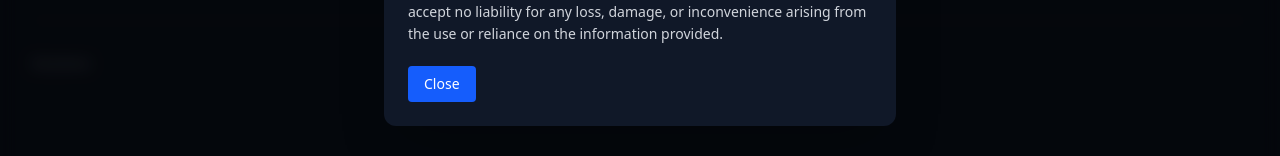
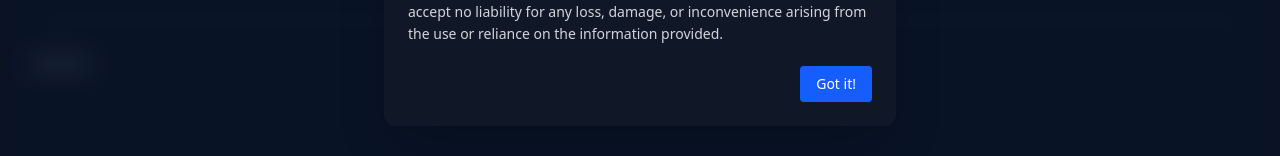
Before and after one commit to Jody328/fuelprice-sa, a React (Vite) app: page / in a window 1280 px wide. Both pictures are taken after a click on the button "Disclaimer". Shown: the part 483-639 px from the top of the page. Built offline with nearby package versions, Linux system fonts and the light colour scheme; no server answers; the database is empty.

Commit message:
Change backdrop effect

```diff
--- a/src/components/DisclaimerModal.tsx
+++ b/src/components/DisclaimerModal.tsx
@@ -43,7 +43,7 @@ export default function DisclaimerModal() {
         {isOpen && (
           <>
             <motion.div
-              className="fixed inset-0 z-40 bg-black/70 backdrop-blur-sm"
+              className="fixed inset-0 z-40 bg-black/20 backdrop-blur-md backdrop-saturate-150"
               initial={{ opacity: 0 }}
               animate={{ opacity: 1 }}
               exit={{ opacity: 0 }}
@@ -82,12 +82,14 @@ export default function DisclaimerModal() {
                     the information provided.
                   </p>
                 </div>
-                <button
-                  onClick={() => setIsOpen(false)}
-                  className="mt-5 px-4 py-2 text-sm bg-blue-600 text-white rounded hover:bg-blue-500 transition-colors"
-                >
-                  Close
-                </button>
+                <div className="mt-5 flex justify-end">
+                  <button
+                    onClick={() => setIsOpen(false)}
+                    className="px-4 py-2 text-sm bg-blue-600 text-white rounded hover:bg-blue-500 transition-colors"
+                  >
+                    Got it!
+                  </button>
+                </div>
               </div>
             </motion.div>
           </>
```
